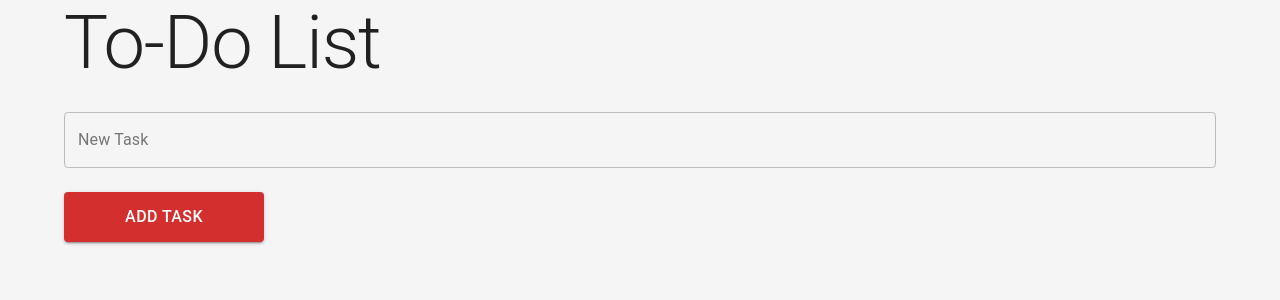
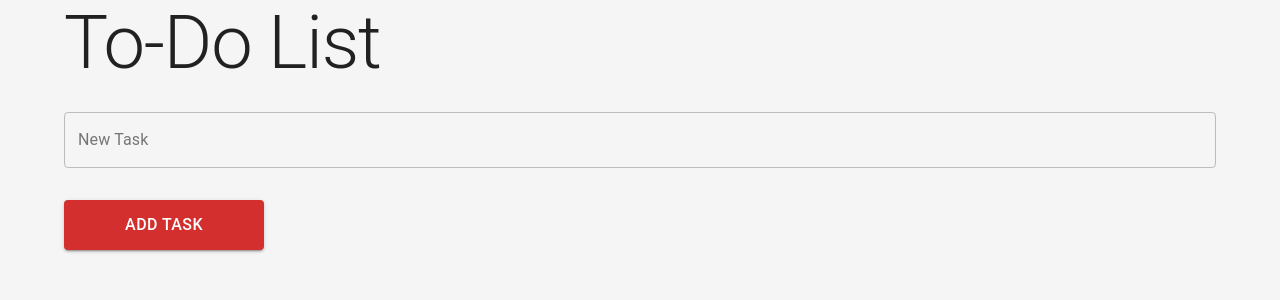
Before and after one commit to Kraychik10/todo-test, a Next.js app: page / in a window 1280 px wide. Shown: the top 300 px of the page. Built offline with nearby package versions, Linux system fonts and the light colour scheme.

Commit message:
fix: some sizes

```diff
--- a/src/features/tasks/ui/TaskForm/styles.ts
+++ b/src/features/tasks/ui/TaskForm/styles.ts
@@ -2,7 +2,7 @@ import { TextField } from '@mui/material'
 import { styled } from '@mui/system'
 
 export const StyledTextField = styled(TextField)(({ theme }) => ({
-  minHeight: theme.spacing(10),
+  minHeight: theme.spacing(11),
   '& .MuiInputBase-root': {
     color: theme.palette.text.primary,
   },
```
